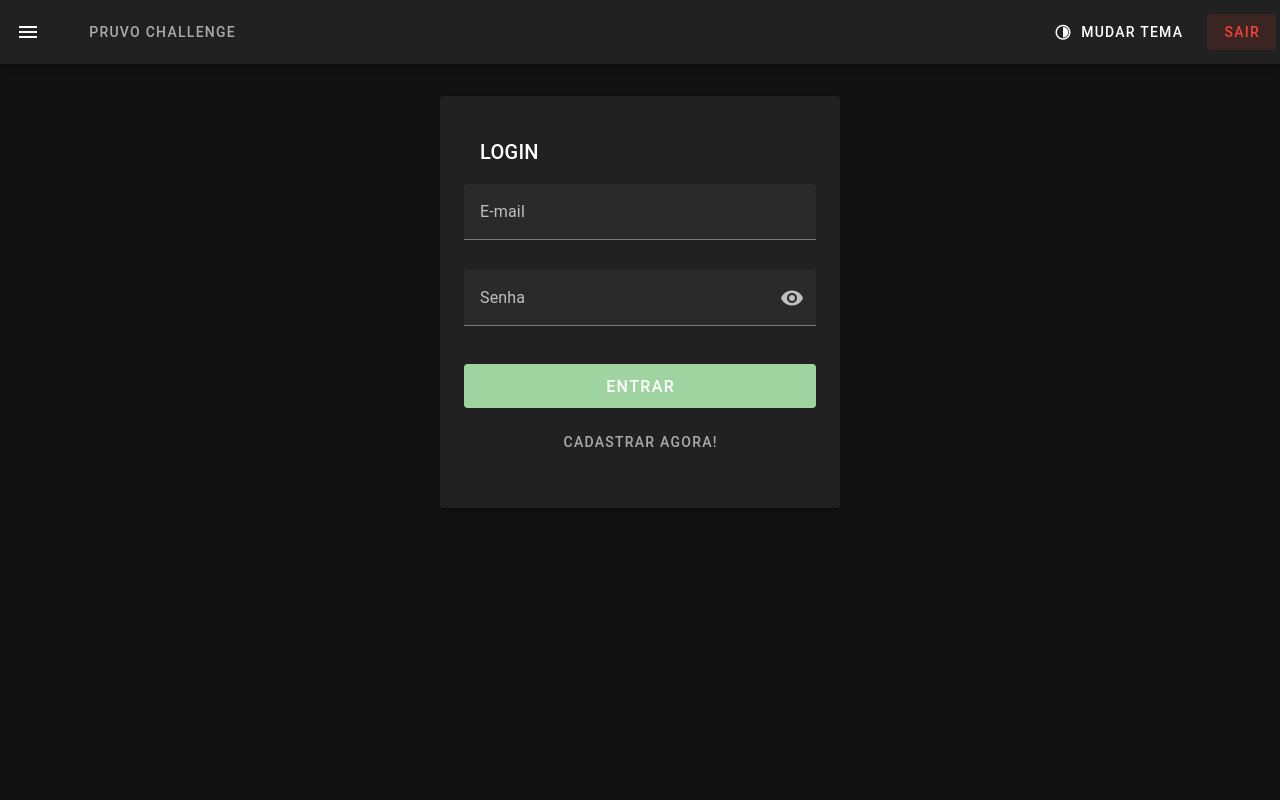
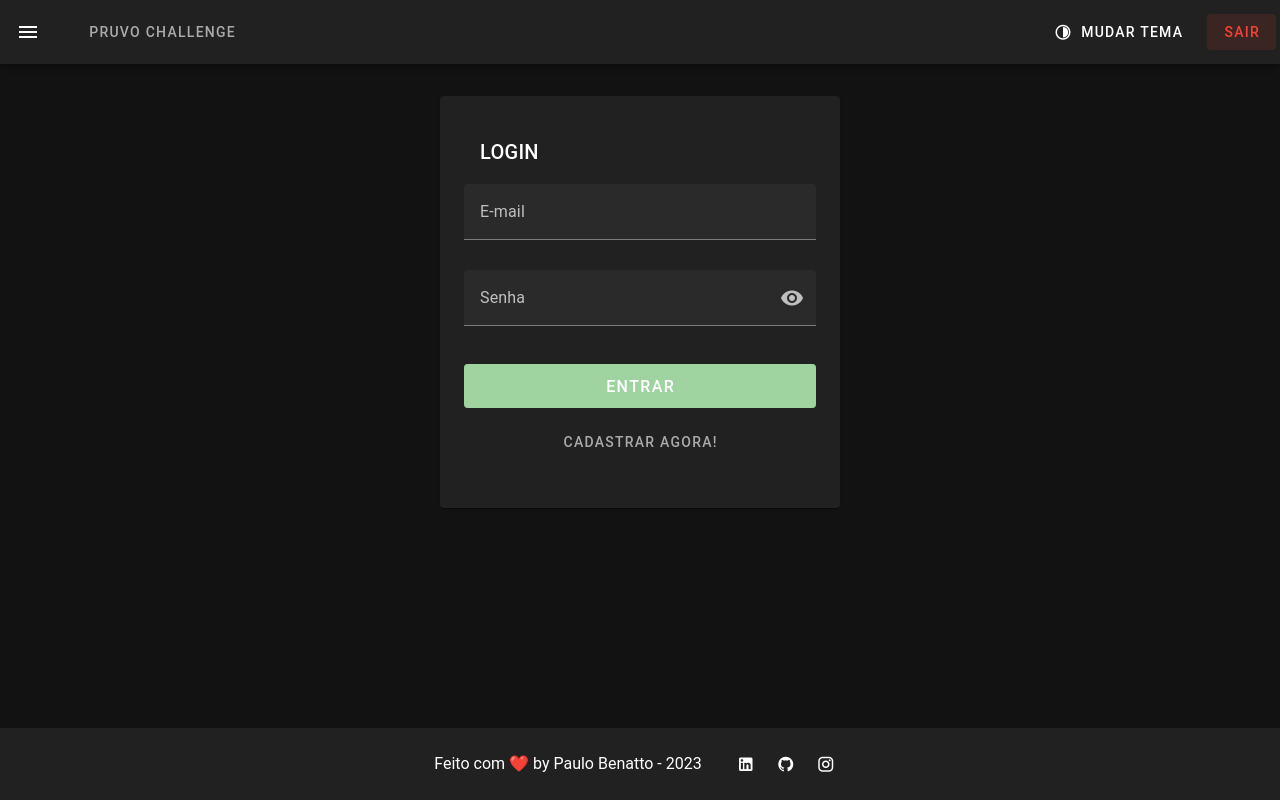
Before and after one commit to Paulo1402/Pruvo-Challenge, a Vue app: page /login in a window 1280 px wide. Built offline with nearby package versions, Linux system fonts and the light colour scheme; no server answers.

Commit message:
create footer component

```diff
--- a/src/layouts/default/AppBar.vue
+++ b/src/layouts/default/AppBar.vue
@@ -9,7 +9,8 @@
   </v-navigation-drawer>
 
   <v-app-bar>
-    <v-app-bar-nav-icon v-if="isAuthenticated"
+    <v-app-bar-nav-icon
+      v-if="isAuthenticated"
       @click="isDrawerOpen = !isDrawerOpen"
     ></v-app-bar-nav-icon>
 
@@ -21,7 +22,7 @@
       Mudar tema
     </v-btn>
 
-    <v-btn v-if="isAuthenticated" color="red" variant="tonal">
+    <v-btn v-if="isAuthenticated" color="red" variant="tonal" class="relative">
       Sair
       <v-dialog v-model="isDialogOpen" activator="parent" width="auto">
         <v-card title="ATENÇÃO">
@@ -29,7 +30,13 @@
 
           <v-card-actions>
             <v-spacer />
-            <v-btn :disabled="isSignOutLoading" :loading="isSignOutLoading" color="red" @click="signOut">Sim</v-btn>
+            <v-btn
+              :disabled="isSignOutLoading"
+              :loading="isSignOutLoading"
+              color="red"
+              @click="signOut"
+              >Sim</v-btn
+            >
             <v-btn color="primary" @click="isDialogOpen = false">Não</v-btn>
           </v-card-actions>
         </v-card>
@@ -39,13 +46,13 @@
 </template>
 
 <script lang="ts" setup>
-import { ref} from "vue";
+import { ref } from "vue";
 import { useTheme } from "vuetify";
 
 import { Auth } from "@/services/firebase";
 import router from "@/router";
 
-const isSignOutLoading = ref(false)
+const isSignOutLoading = ref(false);
 const isDialogOpen = ref(false);
 const isDrawerOpen = ref(false);
 const isAuthenticated = ref(true);
@@ -57,13 +64,17 @@ function toggleTheme() {
 }
 
 async function signOut() {
-  isSignOutLoading.value = true
+  isSignOutLoading.value = true;
 
-  await Auth.signOut();
+  try {
+    await Auth.signOut();
+  } catch (e) {
+    console.error(e);
+  }
 
-  isSignOutLoading.value = false
-  isDialogOpen.value = false
+  isSignOutLoading.value = false;
+  isDialogOpen.value = false;
 
-  router.push('/login')
+  router.push("/login");
 }
 </script>
--- /dev/null
+++ b/src/layouts/default/AppFooter.vue
@@ -0,0 +1,35 @@
+<template>
+  <v-footer app class="d-flex flex-row py-4 m-auto justify-center">
+    <div>Feito com ❤️ by Paulo Benatto - {{ new Date().getFullYear() }}</div>
+
+    <div class="ml-6">
+      <v-btn
+        v-for="buttonLink in buttonsLink"
+        size="small"
+        target="_blank"
+        variant="flat"
+        :key="buttonLink.icon"
+        :icon="buttonLink.icon"
+        :href="buttonLink.link"
+      >
+      </v-btn>
+    </div>
+  </v-footer>
+</template>
+
+<script setup lang="ts">
+const buttonsLink = [
+  {
+    icon: "mdi-linkedin",
+    link: "https://linkedin.com/in/paulobenatto/",
+  },
+  {
+    icon: "mdi-github",
+    link: "https://github.com/Paulo1402",
+  },
+  {
+    icon: "mdi-instagram",
+    link: "https://instagram.com/paulobenatto_02",
+  },
+];
+</script>
--- a/src/layouts/default/Default.vue
+++ b/src/layouts/default/Default.vue
@@ -1,11 +1,13 @@
 <template>
   <v-app>
-    <default-bar />
+    <AppBar />
     <default-view />
+    <AppFooter />
   </v-app>
 </template>
 
 <script lang="ts" setup>
-  import DefaultBar from './AppBar.vue'
+  import AppBar from './AppBar.vue'
+  import AppFooter from './AppFooter.vue';
   import DefaultView from './View.vue'
 </script>
```
